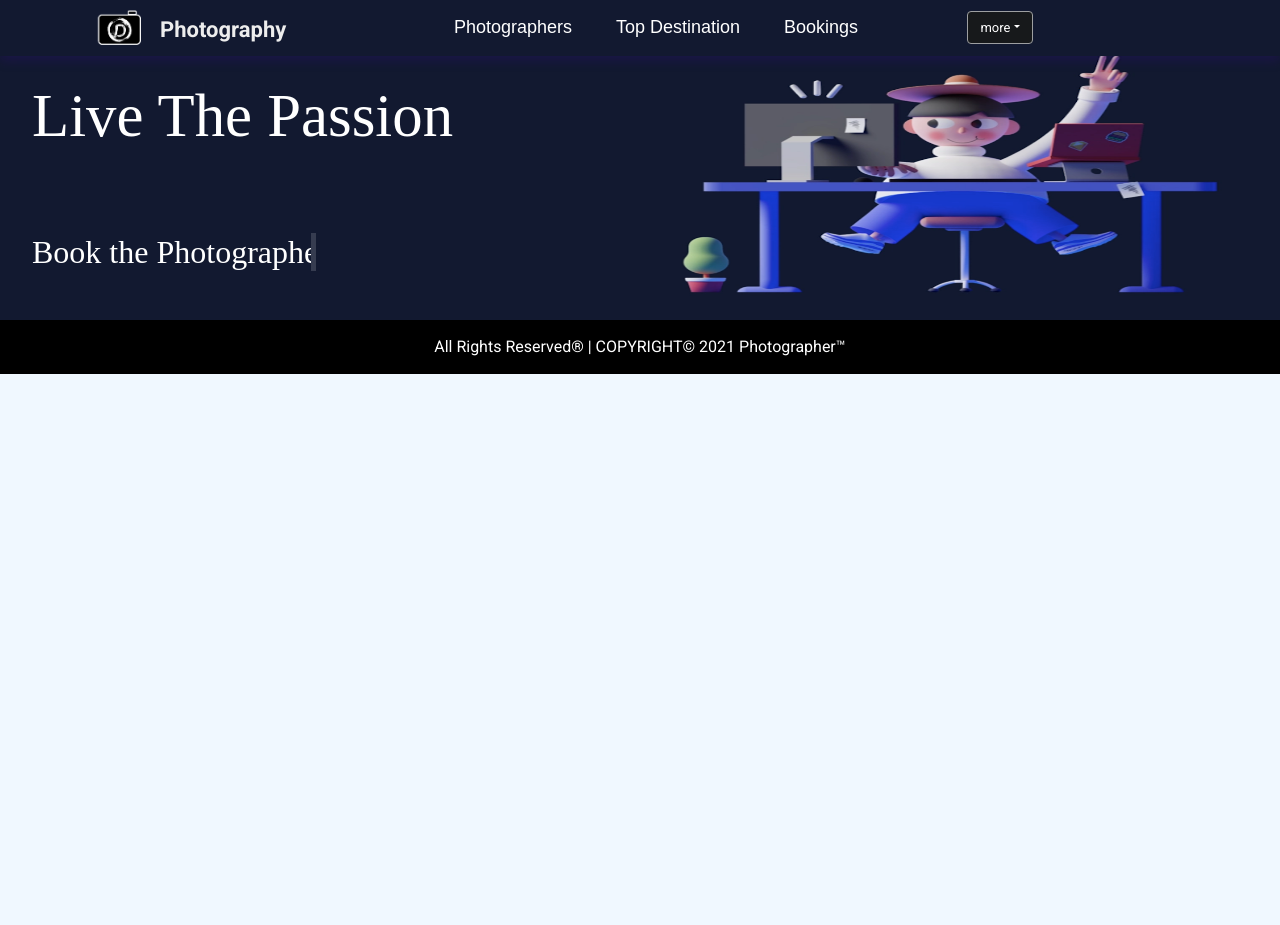
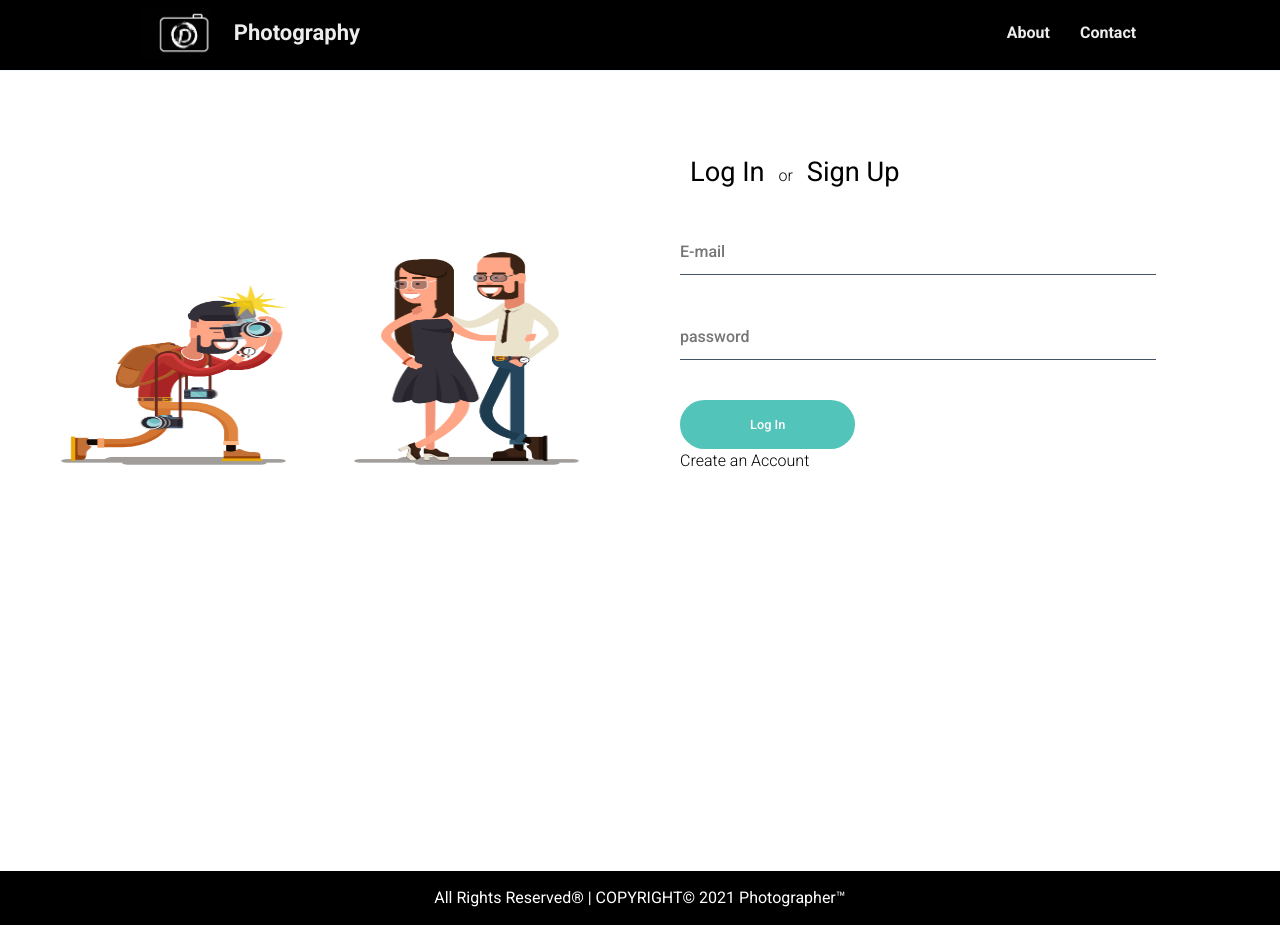
Before and after one commit to Naman-12911/Book-a-photographer, a React (Create React App) app in the folder frontend_photographer/: page /form/LogIn in a window 1280 px wide. Before the commit the page ends 800 px from the top, so only its background shows below. Built offline with nearby package versions, Linux system fonts and the light colour scheme; no server answers.

Commit message:
login authentication

```diff
--- a/frontend_photographer/package.json
+++ b/frontend_photographer/package.json
@@ -10,6 +10,7 @@
     "@testing-library/react": "^11.1.0",
     "@testing-library/user-event": "^12.1.10",
     "axios": "^0.21.4",
+    "jsonwebtoken": "^8.5.1",
     "react": "^17.0.2",
     "react-bootstrap": "^2.0.0-beta.6",
     "react-dom": "^17.0.2",
--- a/frontend_photographer/src/App.js
+++ b/frontend_photographer/src/App.js
@@ -12,7 +12,7 @@ const App = () => {
   // app.js file
   return (
     <>
-      <Router>{true ? <Appshell /> : <Root />}</Router>
+      <Router>{false ? <Appshell /> : <Root />}</Router>
     </>
   );
 };
--- a/frontend_photographer/src/components/Apis.js
+++ b/frontend_photographer/src/components/Apis.js
@@ -1,8 +1,8 @@
 import axios from "axios";
 
 const ai = axios.create({
-  //baseURL: " https://photographerhire.herokuapp.com/",
-   baseURL: "http://localhost:8000/",
+  baseURL: " https://photographerhire.herokuapp.com/",
+  // baseURL: "http://localhost:8000/",
 });
 
 export default ai;
--- a/frontend_photographer/src/components/portal1/Home.js
+++ b/frontend_photographer/src/components/portal1/Home.js
@@ -16,7 +16,7 @@ const Header = () => {
           the attraction lies not in its earning potential but in the person’s desire to do something fun, creative, and worthwhile.
           </p>
           <Link to="/form/LogIn" className="header-btn">
-            Hire a Photographer / Earn by photography
+           Get Started
           </Link>
           <br />
         </div>
--- a/frontend_photographer/src/components/portal1/LoginForm.js
+++ b/frontend_photographer/src/components/portal1/LoginForm.js
@@ -1,37 +1,77 @@
-import React, { useState } from "react";
+import React, { Component, useState} from "react";
+import { Redirect } from 'react-router';
+import axios from "axios";
 import ai from "../Apis";
 
-function LoginForm(props) {
-  const url = "account/login/";
-  const [data, setData] = useState({
-    email: "",
-    password: "",
-  });
-  const { setLogin } = props;
-  function sumbit(e) {
-    e.preventDefault();
-    ai.post(url, {
-      email: data.email,
-      password: data.password,
-    }).then((res) => {
-      console.log(res.data);
-      setData({
-        email: "",
-        password: "",
-      });
-      props.showAlert("Your problem has been sumbitted!", "success");
-      //alert("nnnnnnnnnnnn");
-    });
+// function LoginForm(props) {
+//   const url = "account/login/";
+//   const [data, setData] = useState({
+//    email: "",
+//     password: "",
+//   });
+//   const { setLogin } = props;
+//   function sumbit(e) {
+//     e.preventDefault();
+//     ai.post(url, {
+//       email: data.email,
+//       password: data.password,
+//     }).then((res) => {
+//       console.log(res.data);
+//       setData({
+//         email: "",
+//         password: "",
+//       });
+//       props.showAlert("Your problem has been sumbitted!", "success");
+//       //alert("nnnnnnnnnnnn");
+//     });
+//   }
+//   function handle(e) {
+//     const newdata = { ...data };
+//     newdata[e.target.id] = e.target.value;
+//     setData(newdata);
+//     console.log(newdata);
+//   }
+
+// //my changes
+
+ export default class LoginForm extends Component {
+  constructor(props){
+      super(props)
+      let loggedIn=false
+      this.state = {
+          email:"",
+          password:"",
+
       }
-  function handle(e) {
-    const newdata = { ...data };
-    newdata[e.target.id] = e.target.value;
-    setData(newdata);
-    console.log(newdata);
+      this.onChange = this.onChange.bind(this)
+      this.sumbitForm = this.onChange.bind(this)
+  }
+
+  onChange(e){
+      this.setState({
+          [e.target.name]:e.target.value
+      })
+  }
+
+submitForm(e){
+   e.preventDefault()
+   const {email, password} = this.state
+  if(email === "ahmadfaizan687@gmail.com" && password === "Faizan123")
+  {
+      this.setState({
+          loggedIn:true
+      })
+  }
+
+  }
+
+render() {
+  if(this.state.loggedIn){
+      return <Redirect to="/Main" />
   }
   return (
     <div className="FormCenter">
-      <form className="FormFeilds" onSubmit={(e) => sumbit(e)}>
+    <form className="FormFeilds" onSubmit={this.submitForm} >
       {/* email input */}
       <div className="FormField">
         <input
@@ -40,8 +80,8 @@ function LoginForm(props) {
           id="email"
           placeholder="E-mail"
           name="email"
-            onChange={(e) => handle(e)}
-            value={data.email}
+          value={this.state.email}
+          onChange={this.onChange}
         />
       </div>
       {/* password input */}
@@ -52,16 +92,16 @@ function LoginForm(props) {
           id="password"
           placeholder="password"
           name="password"
-            onChange={(e) => handle(e)}
-            value={data.password}
+          value={this.state.password}
+          onChange={this.onChange}
         />
       </div>
 
       <div className="FormField">
-          <button className="FormField__Button mr-20" type="Submit">
+        <button className="FormField__Button mr-20" type="Submit" >
           Log In
-          </button>
-          <p onClick={() => setLogin("signup")} className="FormField__link">
+        </button><br />
+        <p className="FormField__link">
           Create an Account
         </p>
       </div>
@@ -69,5 +109,48 @@ function LoginForm(props) {
   </div>
   );
 }
+}
 
-export default LoginForm;
+
+
+
+//   return (
+//     <div className="FormCenter">
+//       <form className="FormFeilds" onSubmit={(e) => sumbit(e)} >
+//         {/* email input */}
+//         <div className="FormField">
+//           <input
+//             type="email"
+//             className="FormField__Input"
+//             id="email"
+//             placeholder="E-mail"
+//             name="email"
+//             onChange={(e) => handle(e)}
+//             value={data.email}
+//           />
+//         </div>
+//         {/* password input */}
+//         <div className="FormField">
+//           <input
+//             type="password"
+//             className="FormField__Input"
+//             id="password"
+//             placeholder="password"
+//             name="password"
+//             onChange={(e) => handle(e)}
+//             value={data.password}
+//           />
+//         </div>
+
+//         <div className="FormField">
+//           <button className="FormField__Button mr-20" type="Submit" >
+//             Log In
+//           </button><br />
+//           <p onClick={() => setLogin("signup")} className="FormField__link">
+//             Create an Account
+//           </p>
+//         </div>
+//       </form>
+//     </div>
+//   );
+// }}
--- /dev/null
+++ b/frontend_photographer/src/components/portal1/Logout.js
@@ -0,0 +1,14 @@
+import React, { Component } from 'react';
+export default class Logout extends Component {
+    constructor(props){
+        super(props)
+        localStorage.removeItem("token")
+    }
+    render() {
+        return (
+            <div>
+                <h1>You have been Successfully LogOut  </h1>
+            </div>
+        )
+    }
+}
--- a/frontend_photographer/src/components/portal1/SignupForm.js
+++ b/frontend_photographer/src/components/portal1/SignupForm.js
@@ -7,7 +7,7 @@ import FormLabel from "@material-ui/core/FormLabel";
 
 function SignupForm(props) {
   // signup api
-  const url = "account/register/";
+  const url = "account/register";
   const [data, setData] = useState({
     first_name: "",
     last_name: "",
@@ -42,7 +42,7 @@ function SignupForm(props) {
         user_type: "",
       });
       //props.showAlert("Your problem has been sumbitted!", "success");
-      alert("you are signup!");
+      alert("you are signup! please verify your email");
     });
   }
   function handle(e) {
--- a/frontend_photographer/src/css/Form.css
+++ b/frontend_photographer/src/css/Form.css
@@ -18,7 +18,7 @@ a:hover {
   width: 100%;
   display: -ms-flexbox;
   display: flex;
-  color: #fff;
+  background-color: #fff;
   flex-direction: row;
 }
 .App__Aside {
@@ -27,7 +27,7 @@ a:hover {
   height: 5rem;
 }
 .App .App__Aside img {
-  width: 107%;
+  width: 100%;
   height: 322%;
   align-items: center;
   justify-content: center;
--- a/frontend_photographer/src/shells/Appshell.js
+++ b/frontend_photographer/src/shells/Appshell.js
@@ -6,6 +6,8 @@ import { BrowserRouter, Switch, Route } from "react-router-dom";
 import Single_photo from "../components/portal_customer/Single_photo";
 import Footer from "../components/portal1/Footer";
 import Profile from "../components/portal_customer/Profile";
+import LoginForm from "../components/portal1/LoginForm";
+import Logout from "../components/portal1/Logout";
 
 // portal 2
 function Appshell() {
@@ -37,6 +39,7 @@ function Appshell() {
         <Route exact path="/blog/:slug">
           <Single_Card />
         </Route>
+
       </Switch>
 
       <Footer />
```
Also changed, not shown: frontend_photographer/src/components/portal_customer/Main.js (+19 -0 lines), 1 other file (tests, documents, lock files or other folders). Lines whose indentation alone changed are shown as unchanged.
